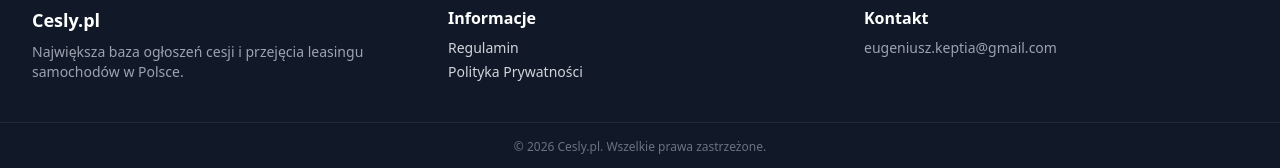
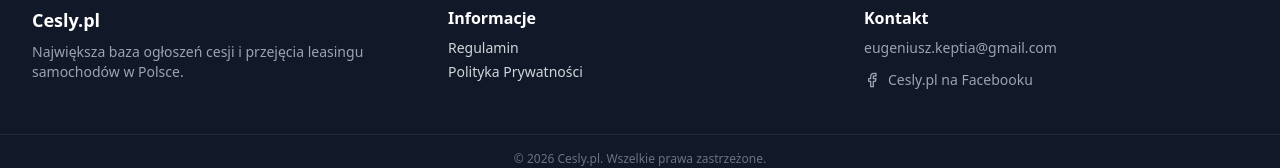
Before and after one commit to edzio27/cesly.pl, a React (Vite) app: page / in a window 1280 px wide. Shown: the part 1949-2117 px from the top of the page. Built offline with nearby package versions, Linux system fonts and the light colour scheme; no server answers; the database is empty.

Commit message:
Add Facebook fanpage link to footer
Drives site traffic toward the fanpage to help grow its follower base.

```diff
--- a/src/components/Footer.tsx
+++ b/src/components/Footer.tsx
@@ -1,3 +1,5 @@
+import { Facebook } from 'lucide-react';
+
 type FooterProps = {
   onNavigate: (page: string) => void;
 };
@@ -36,7 +38,16 @@ export function Footer({ onNavigate }: FooterProps) {
 
         <div>
           <h4 className="text-white font-semibold mb-2">Kontakt</h4>
-          <p className="text-sm text-gray-400">eugeniusz.keptia@gmail.com</p>
+          <p className="text-sm text-gray-400 mb-3">eugeniusz.keptia@gmail.com</p>
+          <a
+            href="https://www.facebook.com/profile.php?id=61577465008887"
+            target="_blank"
+            rel="noopener noreferrer"
+            className="inline-flex items-center gap-2 text-sm text-gray-400 hover:text-amber-400 transition-colors"
+          >
+            <Facebook size={16} />
+            Cesly.pl na Facebooku
+          </a>
         </div>
       </div>
 
```
